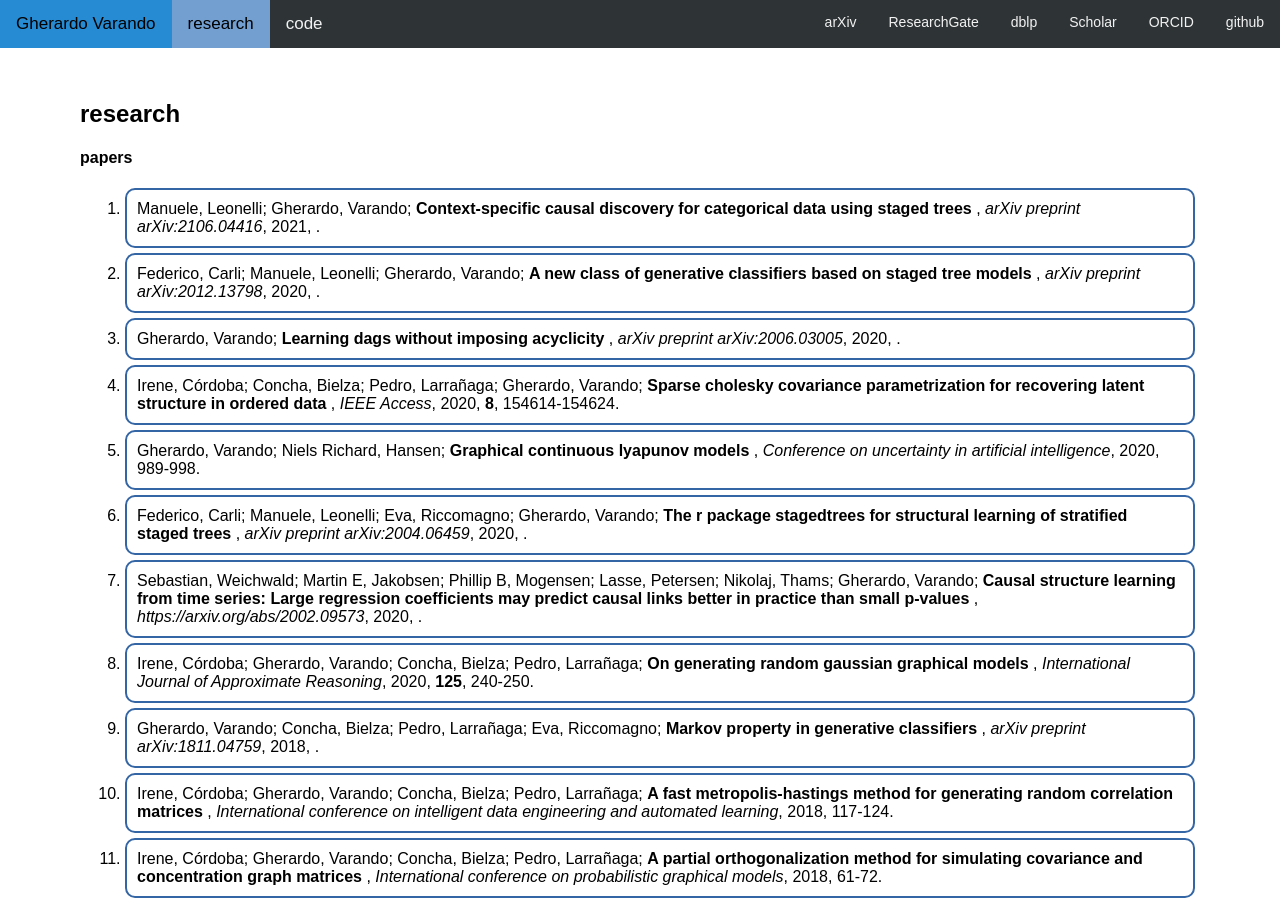
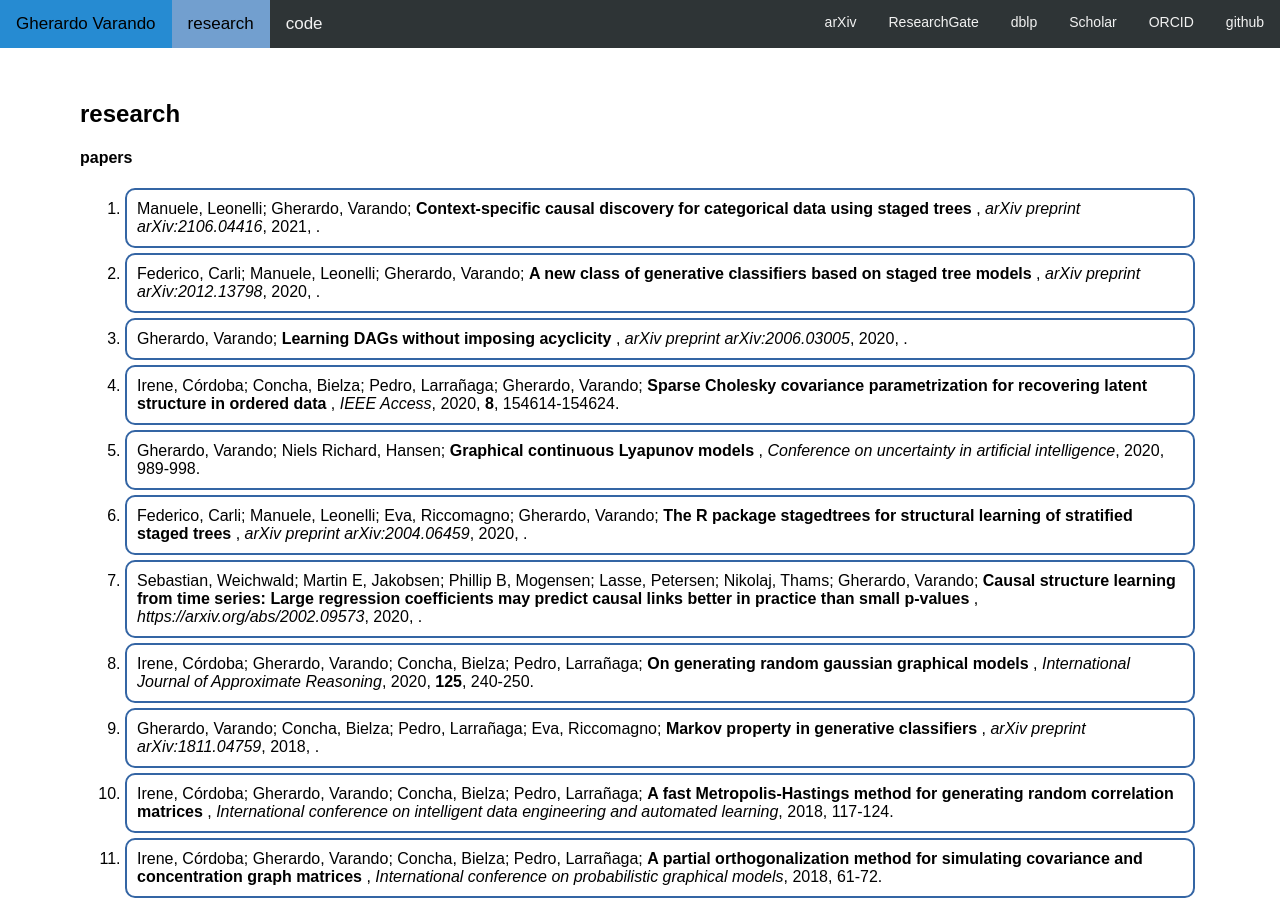
Before and after one commit to gherardovarando/gherardovarando.github.io, a Jekyll site: the page built from research.md, in a window 1280 px wide and 900 px high. Built offline with Jekyll 4.4.1, drawn with Linux system fonts in a browser that asks for light colours.

```diff
--- a/_data/papers.yaml
+++ b/_data/papers.yaml
@@ -152,7 +152,7 @@ references:
     given: Pedro
   issued:
   - year: 2018
-  title: A fast metropolis-hastings method for generating random correlation matrices
+  title: A fast Metropolis-Hastings method for generating random correlation matrices
   container-title: International conference on intelligent data engineering and automated
     learning
   publisher: Springer, Cham
@@ -228,7 +228,7 @@ references:
     given: Gherardo
   issued:
   - year: 2020
-  title: The r package stagedtrees for structural learning of stratified staged trees
+  title: The R package stagedtrees for structural learning of stratified staged trees
   container-title: arXiv preprint arXiv:2004.06459
 
 - id: varando2020graphical
@@ -240,7 +240,7 @@ references:
     given: Niels Richard
   issued:
   - year: 2020
-  title: Graphical continuous lyapunov models
+  title: Graphical continuous Lyapunov models
   container-title: Conference on uncertainty in artificial intelligence
   publisher: PMLR
   page: '989-998'
@@ -258,7 +258,7 @@ references:
     given: Gherardo
   issued:
   - year: 2020
-  title: Sparse cholesky covariance parametrization for recovering latent structure
+  title: Sparse Cholesky covariance parametrization for recovering latent structure
     in ordered data
   container-title: IEEE Access
   publisher: IEEE
@@ -272,7 +272,7 @@ references:
     given: Gherardo
   issued:
   - year: 2020
-  title: Learning dags without imposing acyclicity
+  title: Learning DAGs without imposing acyclicity
   container-title: arXiv preprint arXiv:2006.03005
 
 - id: carli2020new
```
